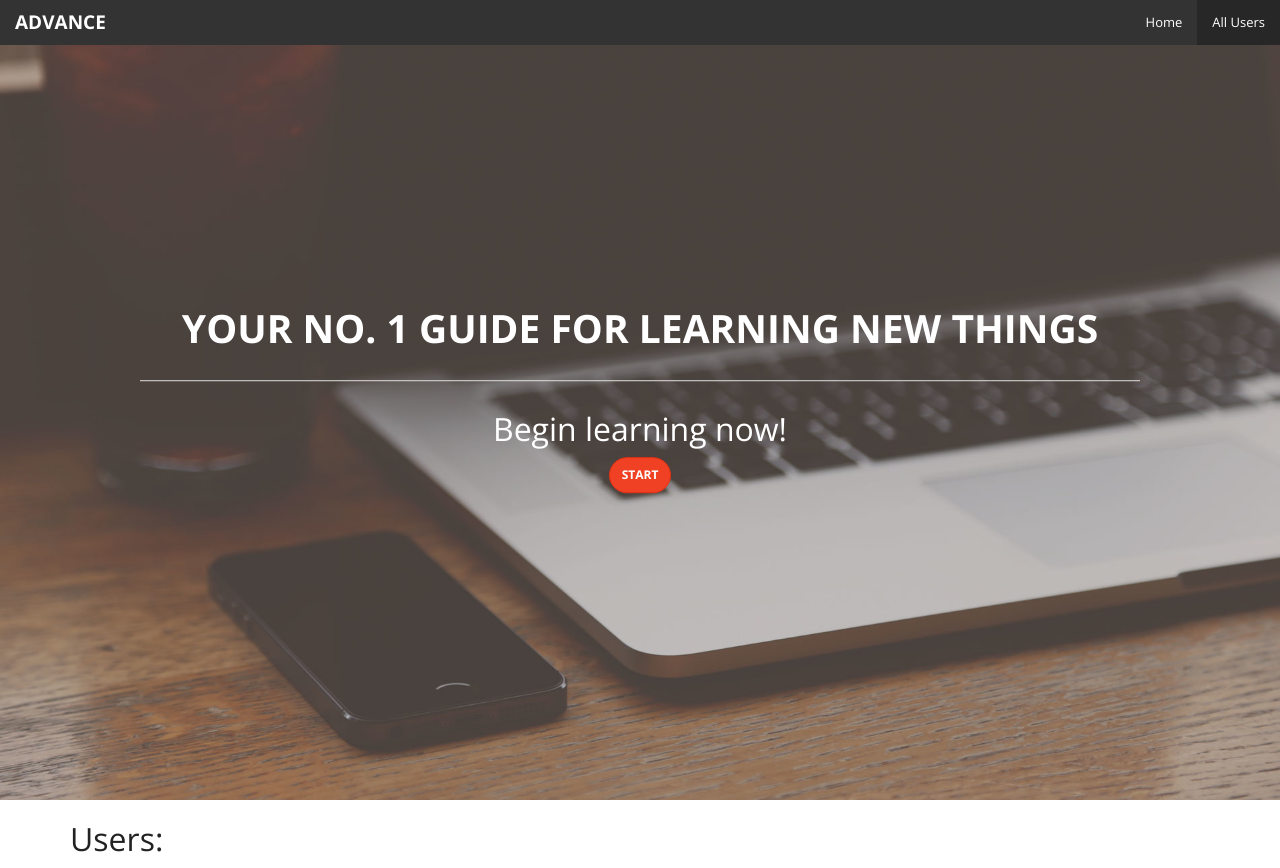
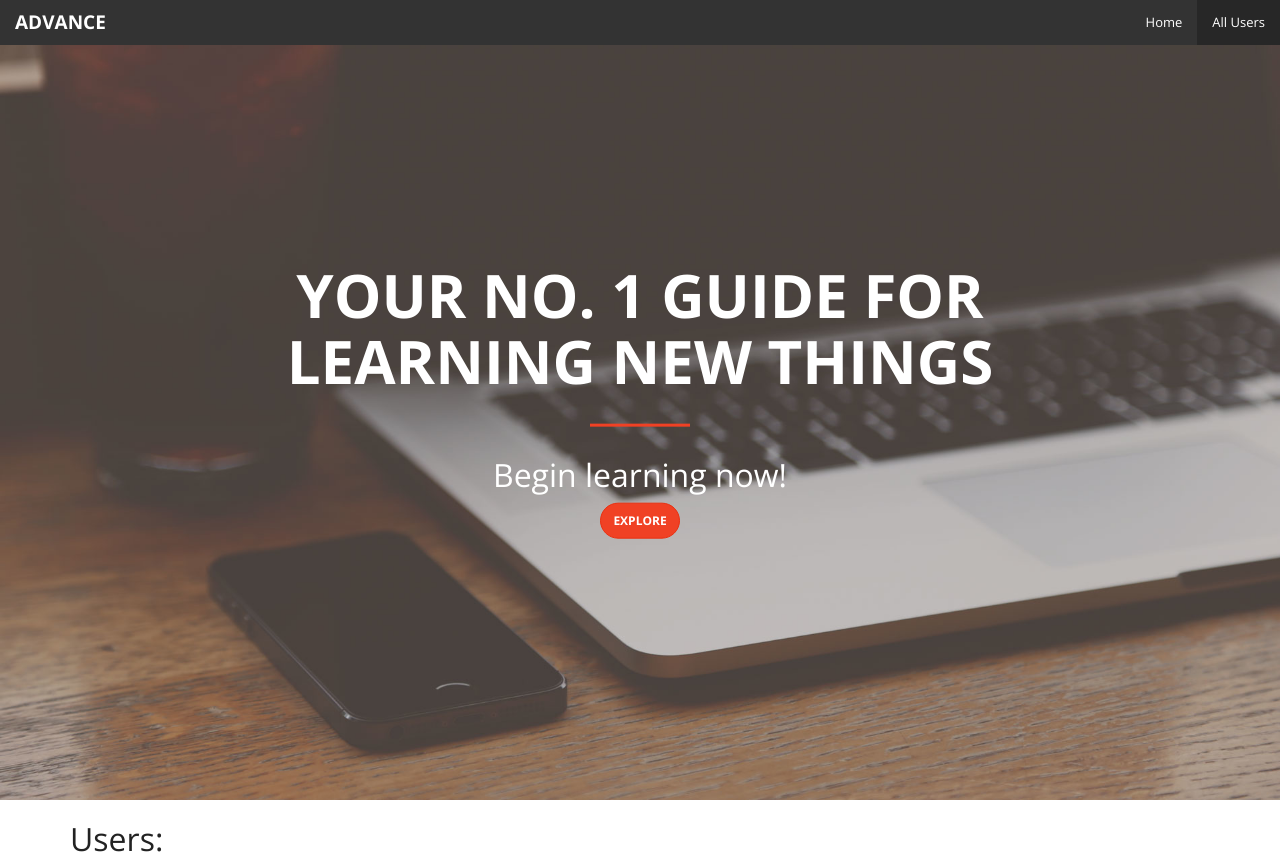
Before and after one commit to Ahmkel/Advance---Learning-Portal, a plain HTML site: page static/index.html in a window 1280 px wide. Drawn offline with nearby package versions, Linux system fonts and the light colour scheme; no server answers.

Commit message:
edit frontpage styling

```diff
--- a/static/css/main.css
+++ b/static/css/main.css
@@ -34,6 +34,7 @@ header .header-content .header-content-inner h1 {
     margin-bottom: 0;
     text-transform: uppercase;
     font-weight: 700;
+    font-size: 60px;
 }
 
 header .header-content .header-content-inner hr {
@@ -78,3 +79,9 @@ header .header-content .header-content-inner p {
 .btn{
     border-radius: 300px;
 }
+
+hr {
+    max-width: 100px;
+    border-color: #f04124;
+    border-width: 3px;
+}
--- a/static/index.html
+++ b/static/index.html
@@ -36,7 +36,7 @@
             <h1>Your no. 1 guide for learning new things</h1>
             <hr>
             <h2>Begin learning now!</h2>
-            <button class="btn btn-danger btn-sm"><strong>START</strong></button>
+            <button class="btn btn-danger btn-sm"><strong>EXPLORE</strong></button>
         </div>
     </div>
 </header>
```
